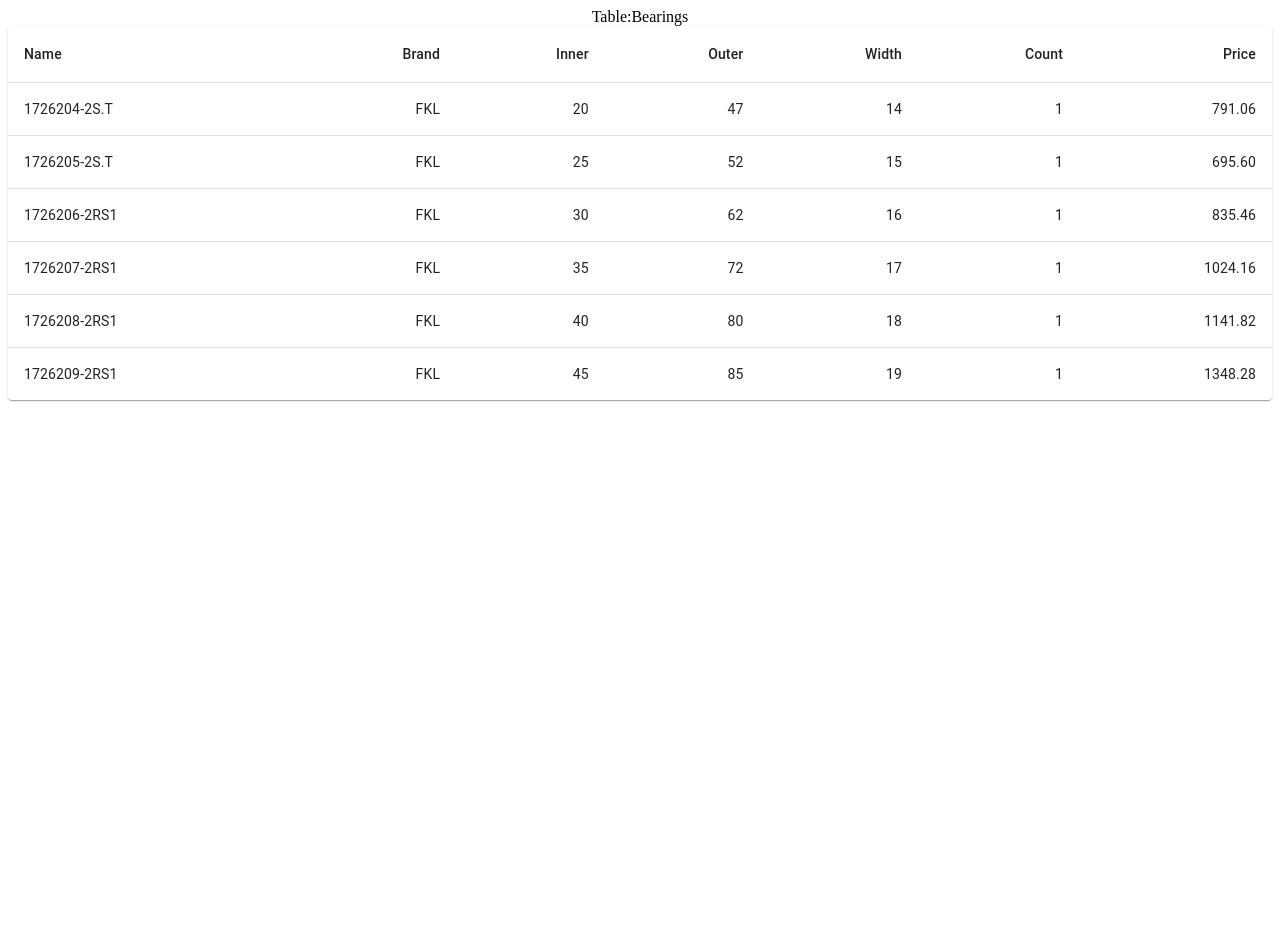
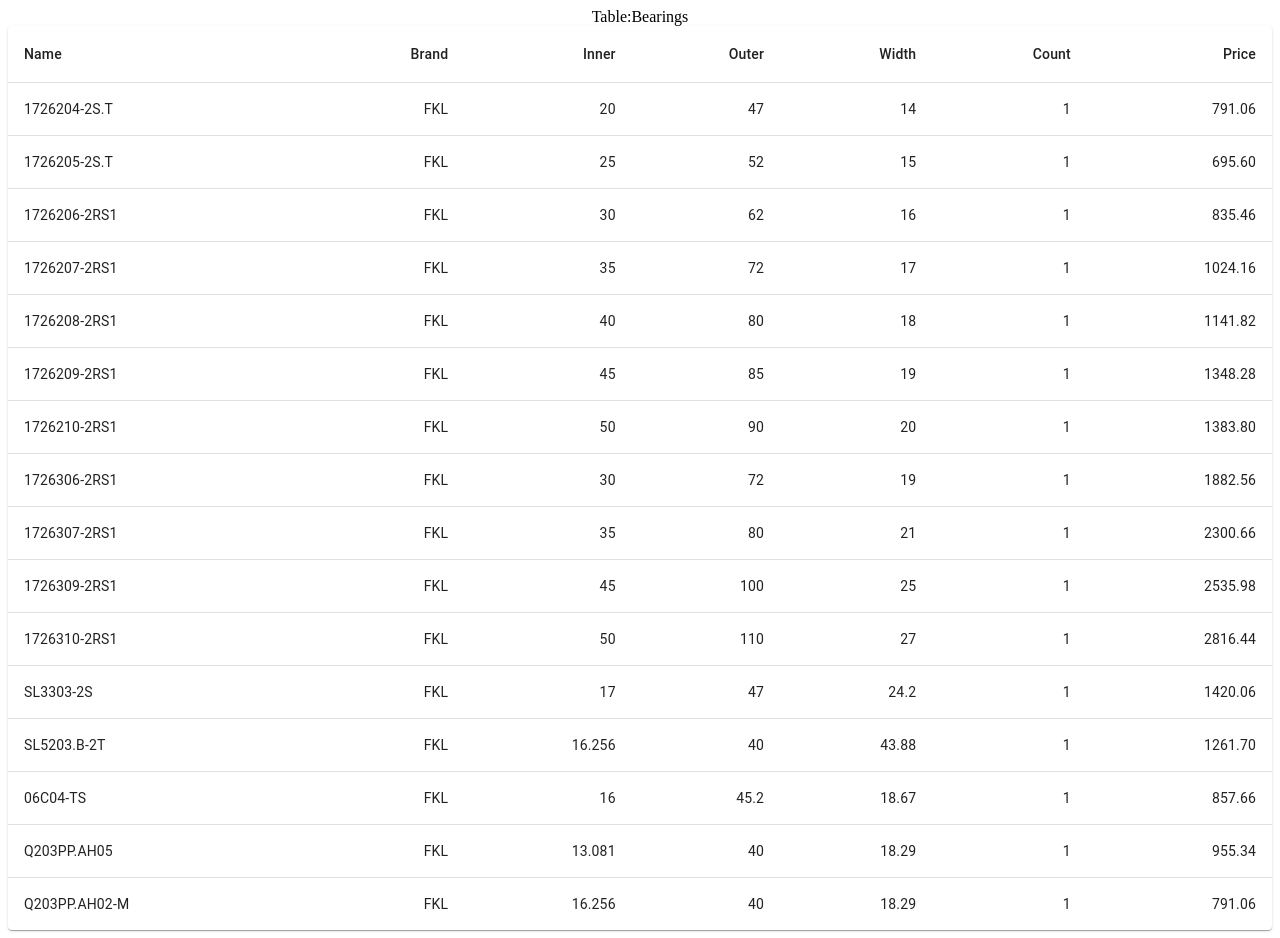
Before and after one commit to Zhenyafka/bearing_front, a React (Create React App) app: page / in a window 1280 px wide. Before the commit the page ends 800 px from the top, so only its background shows below. Built offline with nearby package versions, Linux system fonts and the light colour scheme.

Commit message:
add more hardcoded

```diff
--- a/src/pages/main/App.tsx
+++ b/src/pages/main/App.tsx
@@ -22,7 +22,18 @@ export const rows = [
     createData('1726206-2RS1', 'FKL', 30, 62, 16,1, '835.46'),
     createData('1726207-2RS1', 'FKL', 35, 72, 17,1, '1024.16'),
     createData('1726208-2RS1', 'FKL', 40, 80, 18,1, '1141.82'),
-    createData('1726209-2RS1', 'FKL', 45, 85, 19,1, '1348.28')]
+    createData('1726209-2RS1', 'FKL', 45, 85, 19,1, '1348.28'),
+    createData('1726210-2RS1', 'FKL', 50, 90, 20,1, '1383.80'),
+    createData('1726306-2RS1', 'FKL', 30, 72, 19,1, '1882.56'),
+    createData('1726307-2RS1', 'FKL', 35, 80, 21,1, '2300.66'),
+    createData('1726309-2RS1', 'FKL', 45, 100, 25,1, '2535.98'),
+    createData('1726310-2RS1', 'FKL', 50, 110, 27,1, '2816.44'),
+    createData('SL3303-2S', 'FKL', 17, 47, 24.2,1, '1420.06'),
+    createData('SL5203.B-2T', 'FKL', 16.256, 40, 43.88,1, '1261.70'),
+    createData('06C04-TS', 'FKL', 16, 45.2, 18.67,1, '857.66'),
+    createData('Q203PP.AH05', 'FKL', 13.081, 40, 18.29,1, '955.34'),
+    createData('Q203PP.AH02-M', 'FKL', 16.256, 40, 18.29,1, '791.06')
+]
 
 export const App = ()=> {
   console.log("constructor()")
```
